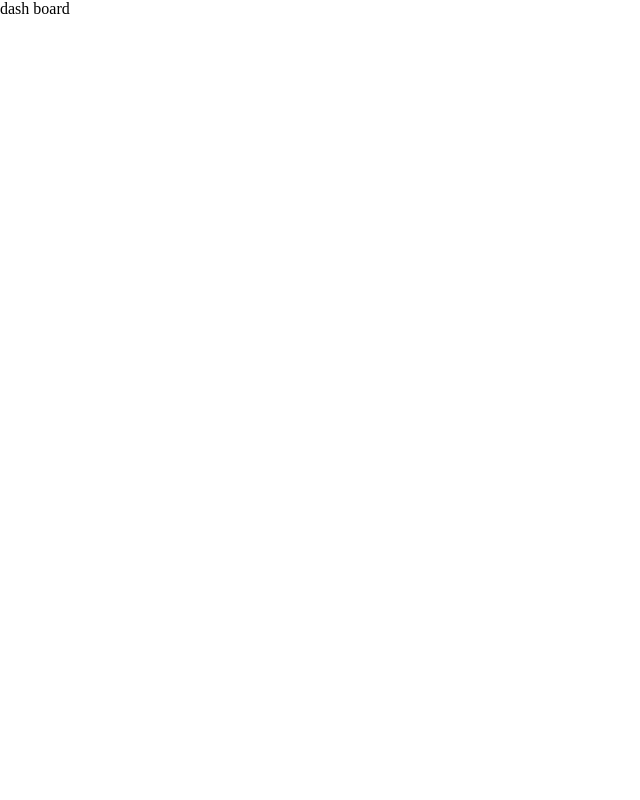
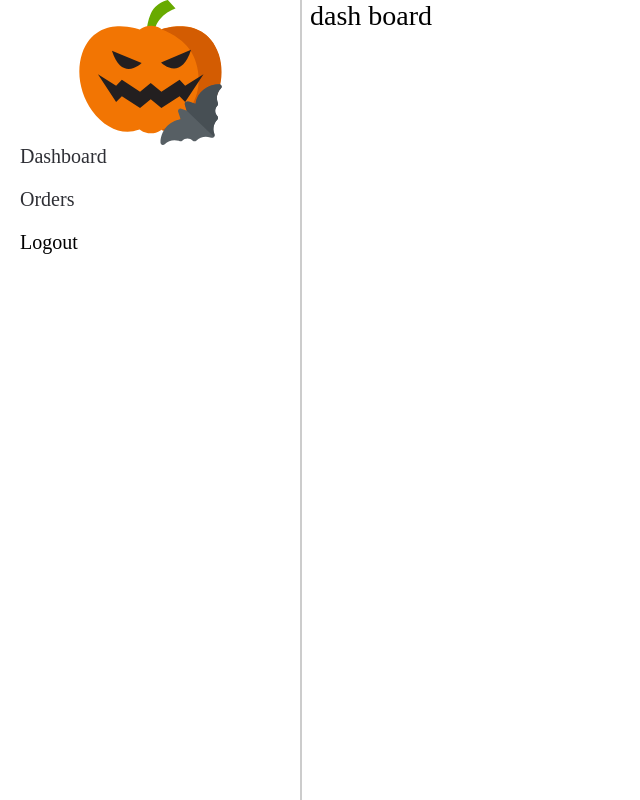
Before and after one commit to rinat-90/shop-admin, a Vue app: page / in a window 1280 px wide. Shown: the whole page, without its empty margins (0-640 px from the left). Built offline with nearby package versions, Linux system fonts and the light colour scheme; sample sign-in values are in the browser's storage.

Commit message:
added sidebar component and order vuex module

```diff
--- /dev/null
+++ b/src/components/Sidebar.vue
@@ -0,0 +1,67 @@
+<template>
+  <aside class="sidenav">
+    <div class="menu">
+      <Logo />
+      <ul class="menu-list">
+        <li v-for="link in links" :key="link.title">
+          <router-link :to="link.route">{{ link.title }}</router-link>
+        </li>
+        <li @click="logOut" style="cursor:pointer;">
+          Logout
+        </li>
+      </ul>
+    </div>
+  </aside>
+</template>
+
+<script>
+import { ref } from 'vue'
+import { useStore } from 'vuex'
+import Logo from "@/components/Logo";
+export default {
+  name: "Sidebar",
+  components: { Logo },
+  setup(){
+    const store = useStore()
+    const links = ref([
+      { title: 'Dashboard', route: '/'},
+      { title: 'Orders', route: '/orders'}
+    ])
+    return {
+      links,
+      logOut: () => store.dispatch('auth/logout')
+    }
+  }
+}
+</script>
+
+<style lang="scss" scoped>
+
+.menu{
+  display: flex;
+  flex-direction: column;
+
+  &-list {
+    font-size: 20px;
+    list-style: none;
+    padding: 0 20px;
+
+    li{
+
+      margin-bottom: 20px;
+
+      a{
+        text-decoration: none;
+        color: #2e2f35;
+
+        &:hover{
+          color: #40424a;
+        }
+      }
+
+    }
+  }
+}
+
+
+</style>
--- a/src/services/index.js
+++ b/src/services/index.js
@@ -1 +1,2 @@
 export * from './auth.service'
+export * from './order.service'
--- /dev/null
+++ b/src/services/order.service.js
@@ -0,0 +1,24 @@
+export const orderService = {
+  getOrders,
+}
+
+
+async function getOrders(page = 1, term = '') {
+  try {
+    const { access_token } = JSON.parse(localStorage.getItem('user'))
+    const requestOptions = {
+      headers: {
+        'Content-Type': 'application/json',
+        'Authorization': `Bearer ${access_token}`
+      },
+
+    };
+    const response = await fetch(`${process.env.VUE_APP_API_URL}/orders?page=${page}&q=${term}`, requestOptions)
+    return  await response.json()
+
+
+  } catch (e) {
+    console.log(e)
+  }
+
+}
--- a/src/store/index.js
+++ b/src/store/index.js
@@ -2,6 +2,7 @@ import { createStore } from 'vuex'
 import { createLogger } from 'vuex'
 
 import { auth } from './modules/auth'
+import { order } from './modules/order'
 
 export default createStore({
   state: {
@@ -11,7 +12,8 @@ export default createStore({
   actions: {
   },
   modules: {
-    auth
+    auth,
+    order
   },
   plugins: [createLogger()]
 })
--- /dev/null
+++ b/src/store/modules/order.js
@@ -0,0 +1,65 @@
+import { orderService } from '@/services'
+
+export const order = {
+  namespaced: true,
+  state: {
+    total: 0,
+    orders: [],
+    loading: false,
+    error: null
+  },
+  actions: {
+    async fetch({ commit }, { page, term }) {
+      try {
+        commit('ordersRequest');
+        const data = await orderService.getOrders(page, term)
+        if (!data.msg){
+          commit('ordersSuccess', data);
+        } else {
+          commit('ordersFailure', data.msg)
+        }
+
+      } catch (e) {
+        commit('ordersFailure', e.message)
+        console.log(e)
+      }
+
+    },
+
+    clearOrders({ commit }) {
+      commit('resetOrders')
+    }
+
+  },
+  mutations: {
+    ordersRequest(state) {
+      state.loading = true;
+      state.orders = []
+      state.total = 0
+      state.error = null
+    },
+    ordersSuccess(state, { orders, total } ) {
+      state.loading = false;
+      state.orders = orders
+      state.total = total
+      state.error = null
+    },
+    ordersFailure(state, payload) {
+      state.loading = false;
+      state.total = 0
+      state.error = payload
+    },
+    resetOrders(state) {
+      state.loading = false;
+      state.total = 0
+      state.orders =[]
+      state.error = null
+    },
+  },
+  getters: {
+    orders: state => state.orders,
+    loading: state => state.loading,
+    error: state => state.error,
+    total: state => state.total
+  }
+}
--- a/src/views/Wrapper.vue
+++ b/src/views/Wrapper.vue
@@ -1,17 +1,34 @@
 <template>
+  <Sidebar />
   <main class="main">
     <router-view />
   </main>
 </template>
 
 <script>
+import Sidebar from "@/components/Sidebar";
 export default {
   name: "Wrapper",
-
+  components: { Sidebar },
 }
 </script>
 
 <style>
 
+.sidenav {
+  height: 100%;
+  width: 300px;
+  position: fixed;
+  z-index: 1;
+  border-right: 2px solid #ccc;
+  top: 0;
+  left: 0;
+  overflow-x: hidden;
+}
 
+.main {
+  margin-left: 300px; /* Same as the width of the sidenav */
+  font-size: 28px; /* Increased text to enable scrolling */
+  padding: 0px 10px;
+}
 </style>
```
